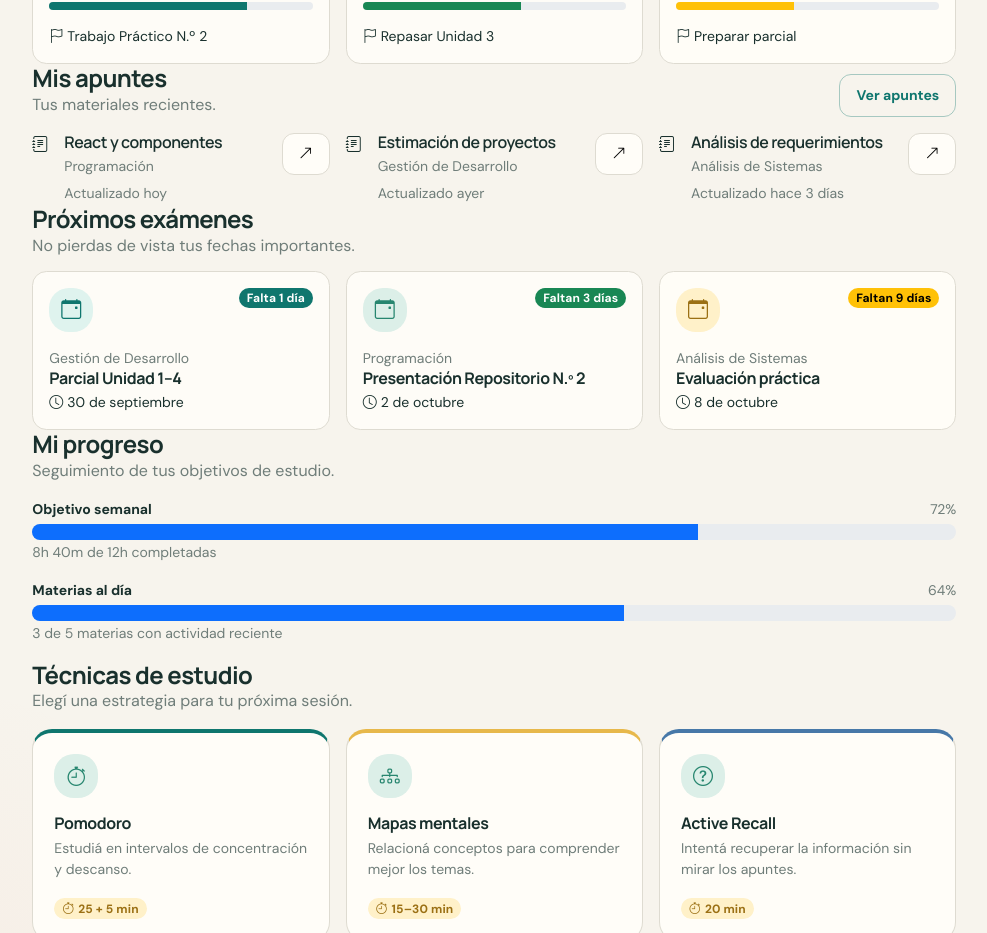
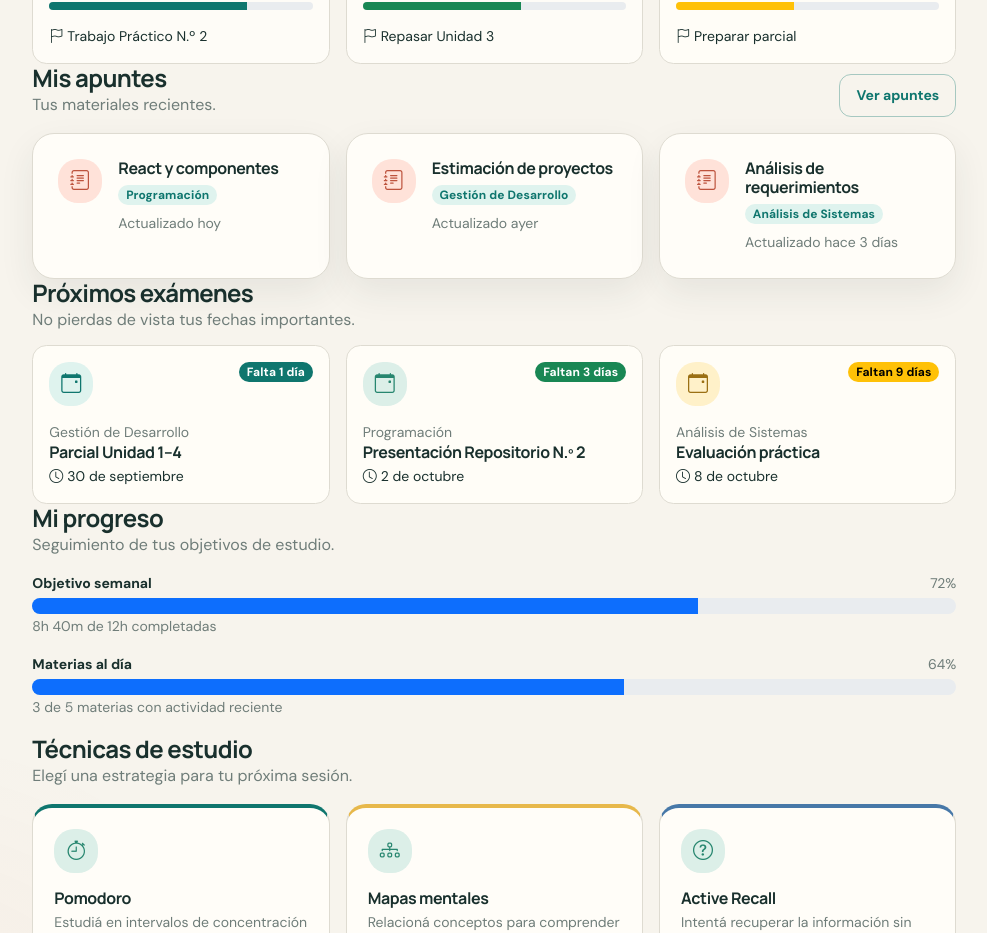
Before and after one commit to FrancoTms/Studify-N2, a React (Vite) app in the folder studify-react/: page /inicio in a window 1280 px wide. Shown: the part 980-1913 px from the top of the page, without its empty margins (221-1208 px from the left). Built offline with nearby package versions, Linux system fonts and the light colour scheme.

Commit message:
Seccion apuntes
Se aplica diseño a la seccion de apuntes

```diff
--- a/studify-react/src/components/NoteCard.jsx
+++ b/studify-react/src/components/NoteCard.jsx
@@ -1,19 +1,16 @@
-export default function NoteCard({ title, subject, date, icon = 'bi-journal-text' }) {
+import ToneIcon from './ToneIcon'
+
+export default function NoteCard({ title, subject, date }) {
   return (
-    <article className="note-card">
-      <div className="d-flex align-items-start gap-3">
-        <div className="note-icon">
-          <i className={`bi ${icon}`}></i>
+    <div className="card h-100">
+      <div className="card-body d-flex gap-3">
+        <ToneIcon icon="bi-journal-text fs-5" tone="danger" />
+        <div>
+          <h3 className="h6 fw-bold mb-1">{title}</h3>
+          <span className="badge bg-primary-subtle text-primary mb-2">{subject}</span>
+          <p className="text-secondary small mb-0">{date}</p>
         </div>
-        <div className="flex-grow-1">
-          <h3 className="h6 mb-1">{title}</h3>
-          <p className="small text-secondary mb-1">{subject}</p>
-          {date && <small className="text-secondary">{date}</small>}
-        </div>
-        <button className="btn btn-sm btn-light" aria-label={`Abrir ${title}`}>
-          <i className="bi bi-arrow-up-right"></i>
-        </button>
       </div>
-    </article>
+    </div>
   )
 }
```
